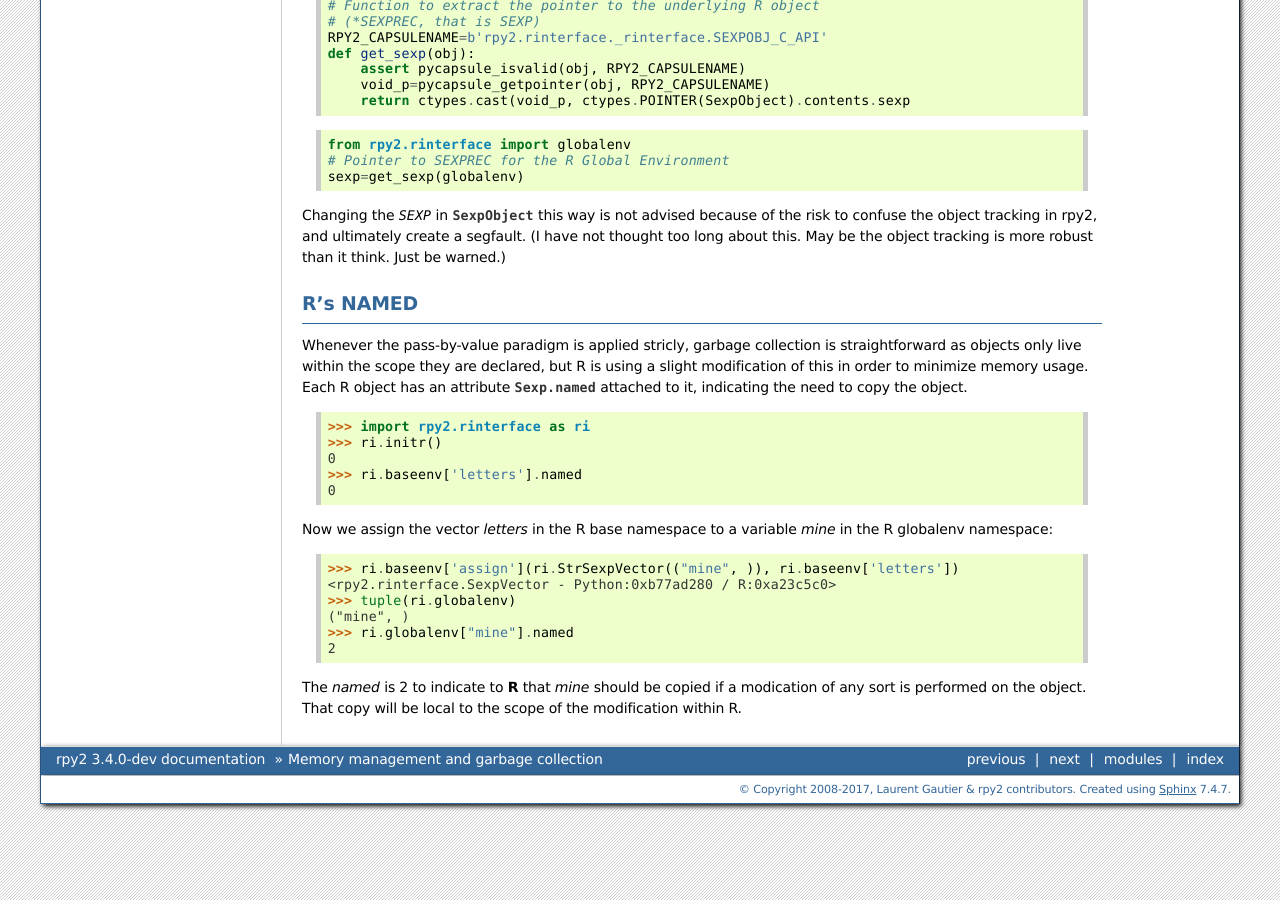
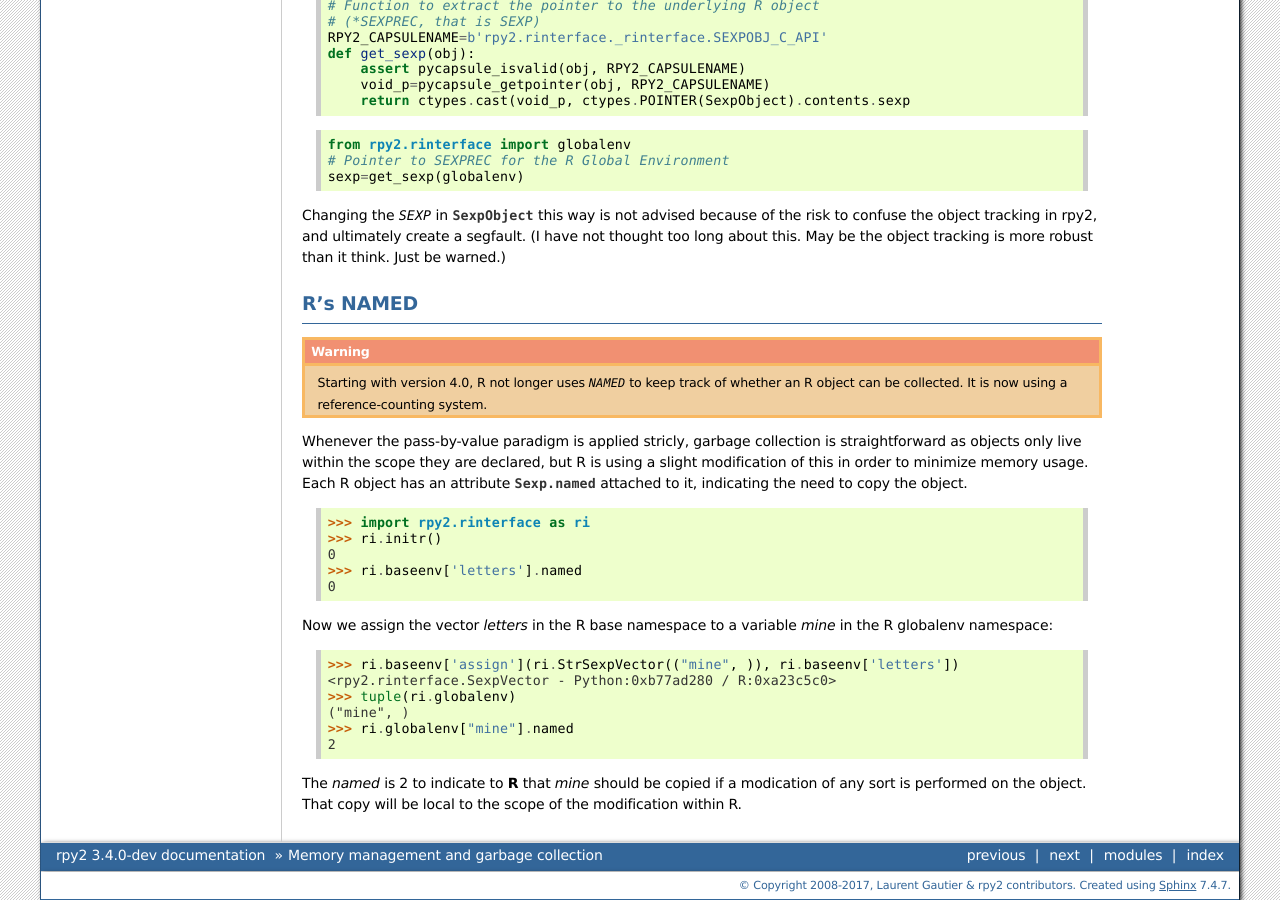
Before and after one commit to rpy2/rpy2, a Sphinx documentation site: the page built from doc/rinterface-memorymanagement.rst, in a window 1280 px wide and 900 px high, scrolled down 2797 px. Built offline with Sphinx 7.4.7, drawn with Linux system fonts in a browser that asks for light colours; pages that are not in the unit, such as notebooks, are missing from menus.

Commit message:
Warning about NAMED in R>=4.0.

```diff
--- a/doc/rinterface-memorymanagement.rst
+++ b/doc/rinterface-memorymanagement.rst
@@ -207,6 +207,11 @@ than it think. Just be warned.)
 R's NAMED
 ^^^^^^^^^
 
+.. warning::
+
+   Starting with version 4.0, R not longer uses `NAMED` to keep track of whether
+   an R object can be collected. It is now using a reference-counting system.
+
 Whenever the pass-by-value paradigm is applied stricly,
 garbage collection is straightforward as objects only live within
 the scope they are declared, but R is using a slight modification
```
